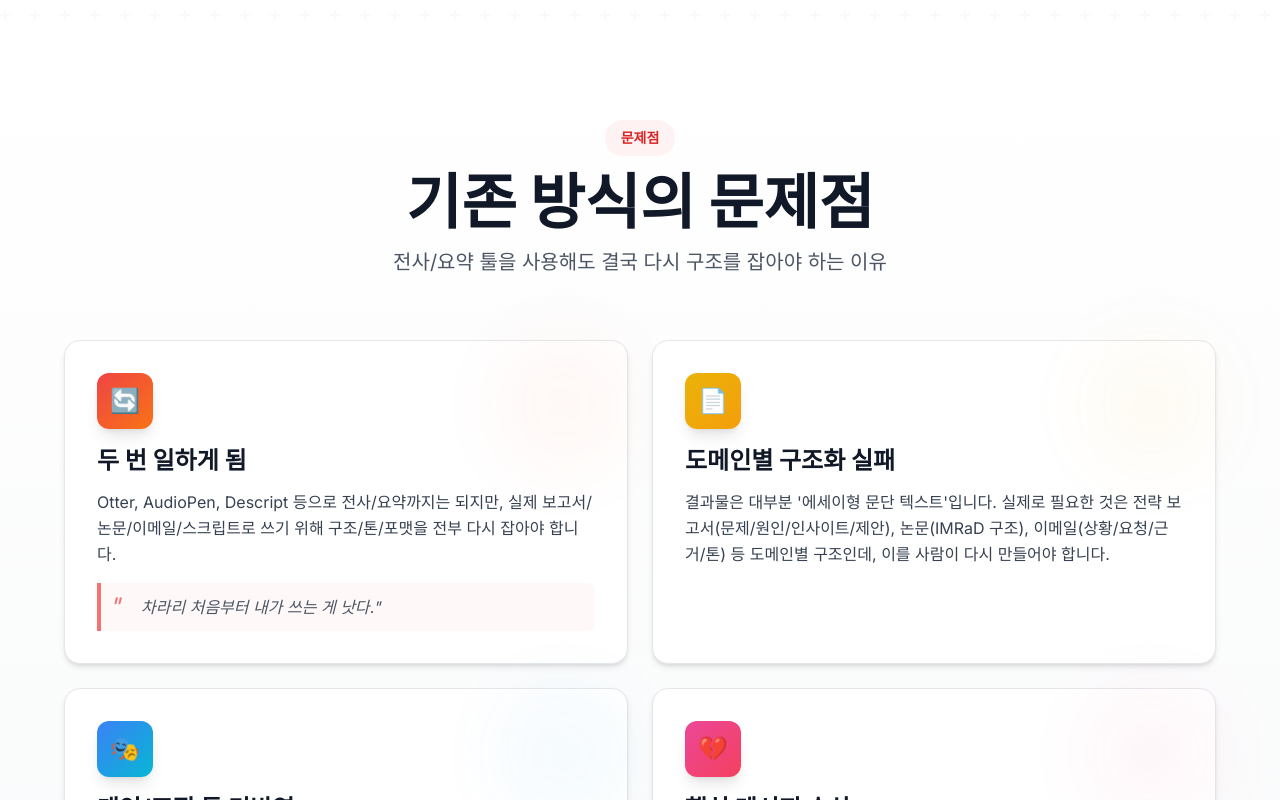
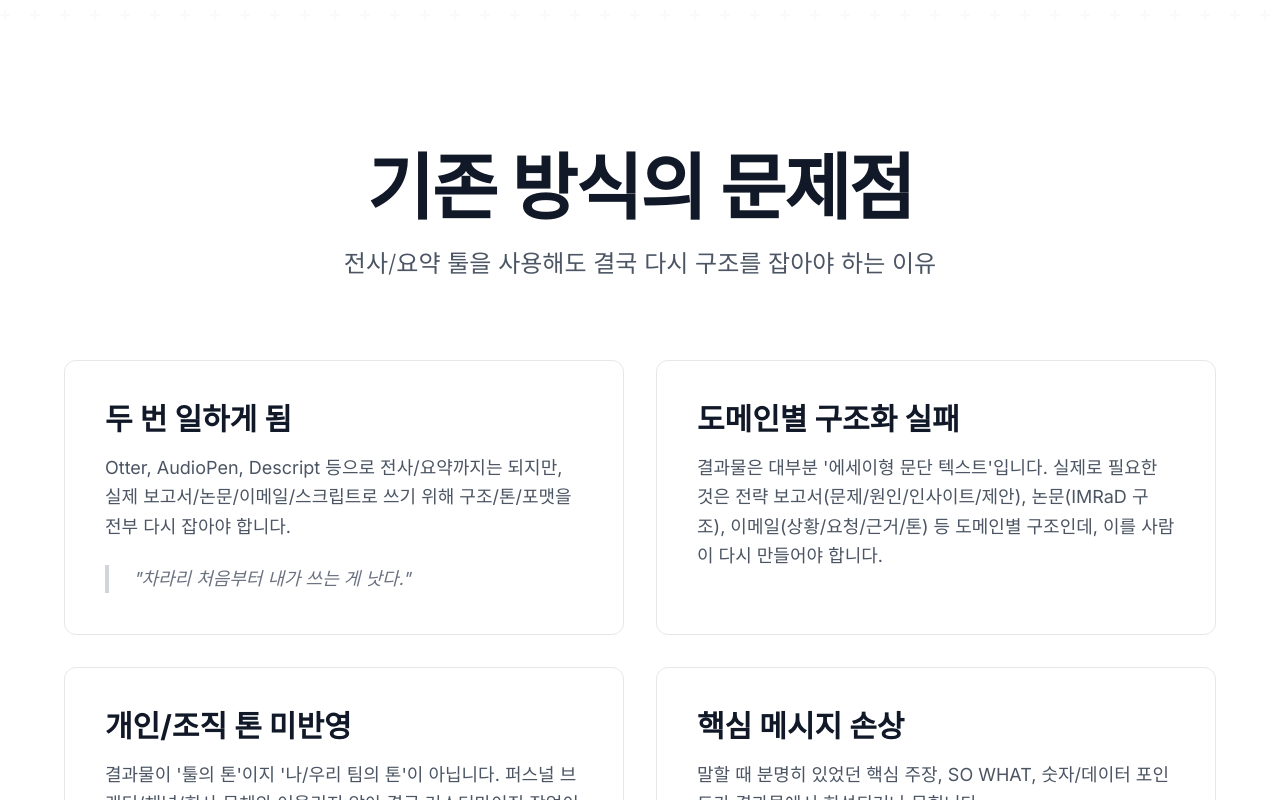
Before and after one commit to silverJen/test2, a Next.js app: page / in a window 1280 px wide. Shown: the part 800-1600 px from the top of the page. Built offline with nearby package versions, Linux system fonts and the light colour scheme.

Commit message:
Redesign Problem section: Clean minimal cards with better typography

```diff
--- a/components/Problem.tsx
+++ b/components/Problem.tsx
@@ -28,49 +28,37 @@ export default function Problem() {
   ];
 
   return (
-    <section id="problem" className="py-24 bg-gradient-to-b from-white to-gray-50 relative overflow-hidden">
-      <div className="container mx-auto px-4 sm:px-6 lg:px-8 relative z-10">
+    <section id="problem" className="section-padding bg-white">
+      <div className="container mx-auto container-padding">
         <div className="max-w-6xl mx-auto">
-          <div className="text-center mb-16">
-            <span className="inline-block px-4 py-2 mb-4 text-sm font-semibold text-red-600 bg-red-50 rounded-full">
-              문제점
-            </span>
-            <h2 className="text-4xl md:text-5xl lg:text-6xl font-extrabold text-gray-900 mb-4">
+          <div className="text-center mb-16 md:mb-20">
+            <h2 className="text-4xl md:text-5xl lg:text-6xl xl:text-7xl font-bold text-gray-900 mb-6 leading-tight tracking-tight">
               기존 방식의 문제점
             </h2>
-            <p className="text-xl text-gray-600 max-w-2xl mx-auto">
+            <p className="text-xl md:text-2xl text-gray-600 max-w-3xl mx-auto font-light">
               전사/요약 툴을 사용해도 결국 다시 구조를 잡아야 하는 이유
             </p>
           </div>
 
-          <div className="grid md:grid-cols-2 gap-6">
+          <div className="grid md:grid-cols-2 gap-6 md:gap-8">
             {problems.map((problem, index) => (
               <div
                 key={index}
-                className="group relative bg-white rounded-2xl p-8 border border-gray-200 hover:border-gray-300 shadow-md hover:shadow-2xl transition-all duration-300 hover:-translate-y-2"
+                className="bg-white rounded-xl p-8 md:p-10 border border-gray-200 hover:border-gray-300 hover:shadow-lg transition-all duration-200"
               >
-                <div className={`absolute top-0 right-0 w-32 h-32 bg-gradient-to-br ${problem.color} opacity-5 rounded-full blur-2xl group-hover:opacity-10 transition-opacity`}></div>
-
-                <div className="relative z-10">
-                  <div className={`inline-flex items-center justify-center w-14 h-14 mb-4 rounded-xl bg-gradient-to-br ${problem.color} text-white text-2xl shadow-lg`}>
-                    {problem.icon}
-                  </div>
-
-                  <h3 className="text-2xl font-bold text-gray-900 mb-3">
+                <h3 className="text-2xl md:text-3xl font-bold text-gray-900 mb-4">
                   {problem.title}
                 </h3>
 
-                  <p className="text-gray-700 mb-4 leading-relaxed">
+                <p className="text-gray-600 mb-6 leading-relaxed text-lg">
                   {problem.description}
                 </p>
 
                 {problem.quote && (
-                    <blockquote className="relative pl-6 border-l-4 border-red-400 italic text-gray-600 bg-red-50/50 rounded-r-lg py-3">
-                      <span className="absolute left-2 top-2 text-red-400 text-2xl">"</span>
-                      <span className="pl-4">{problem.quote}"</span>
+                  <blockquote className="pl-6 border-l-4 border-gray-300 italic text-gray-500 text-lg">
+                    "{problem.quote}"
                   </blockquote>
                 )}
-                </div>
               </div>
             ))}
           </div>
```
Lines whose indentation alone changed are shown as unchanged.
